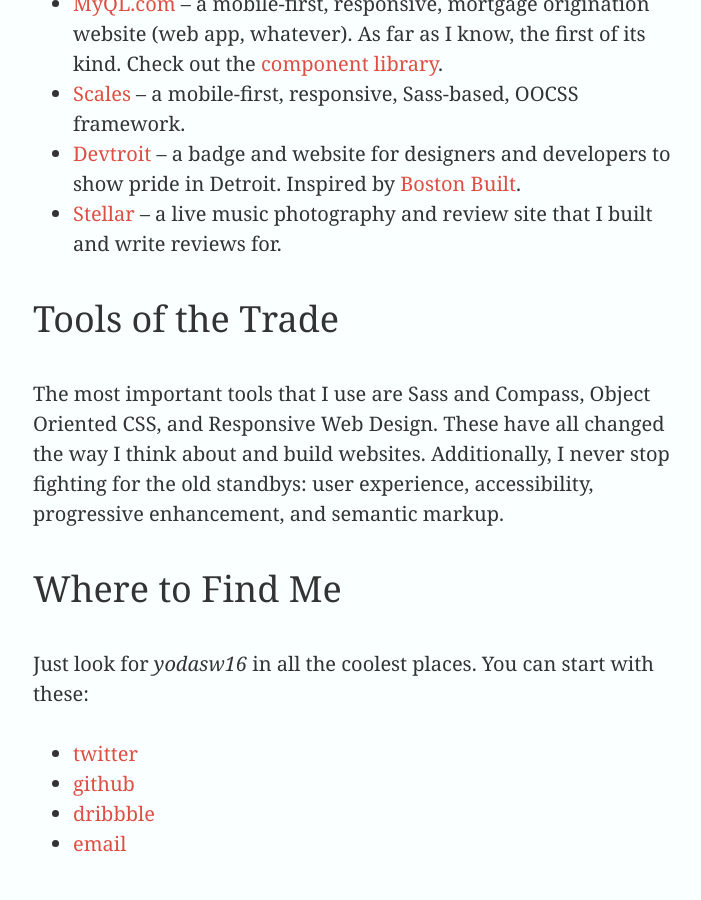
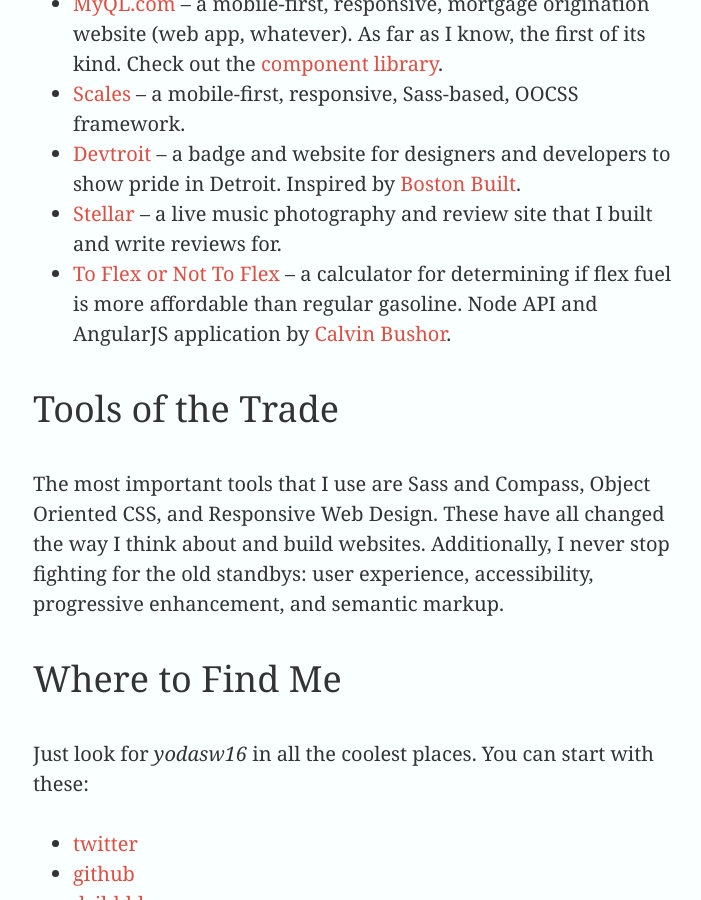
Before and after one commit to yodasw16/yodasw16.github.io, a Jekyll site: the page built from about/index.html, in a window 1280 px wide and 900 px high, scrolled down 781 px. Shown: the whole window, without its empty margins (287-988 px from the left). Built offline with Jekyll 4.4.1, drawn with Linux system fonts in a browser that asks for light colours; some web fonts are replaced; Markdown is read by kramdown in place of the engine named in the settings.

Commit message:
added toflexornottoflex to about

```diff
--- a/about/index.html
+++ b/about/index.html
@@ -12,6 +12,7 @@
                 <li><a href="http://github.com/yodasw16/scales/" title="Scales">Scales</a> – a mobile-first, responsive, Sass-based, OOCSS framework.</li>
                 <li><a href="http://devtroit.com/" title="Devtroit">Devtroit</a> – a badge and website for designers and developers to show pride in Detroit. Inspired by <a href="http://bostonbuilt.org/" title="Boston Built">Boston Built</a>.</li>
                 <li><a href="http://stellardetroit.com/" title="Stellar">Stellar</a> – a live music photography and review site that I built and write reviews for.</li>
+                <li><a href="http://toflexornottoflex.com/" title="To Flex or Not To Flex">To Flex or Not To Flex</a> – a calculator for determining if flex fuel is more affordable than regular gasoline. Node API and AngularJS application by <a href="http://calvinbushor.com/" title="Calvin Bushor">Calvin Bushor</a>.</li>
             </ul>
             <h2 id="tools">Tools of the Trade</h2>
             <p>The most important tools that I use are Sass and Compass, Object Oriented CSS, and Responsive Web Design. These have all changed the way I think about and build websites. Additionally, I never stop fighting for the old standbys: user experience, accessibility, progressive enhancement, and semantic markup.</p>
```
